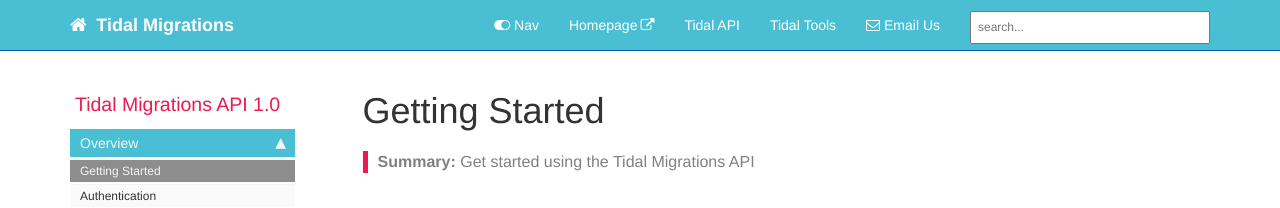
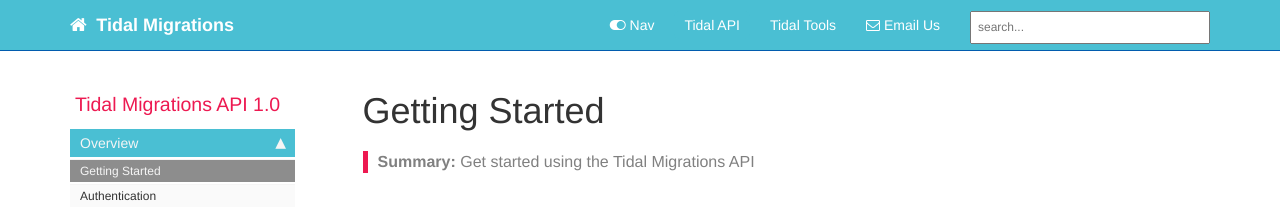
Before and after one commit to tidalmigrations/tidalmigrations.github.io, a Jekyll site: the page built from index.md, in a window 1280 px wide. Shown: the top 208 px of the page. Built offline with Jekyll 4.4.1, drawn with Linux system fonts in a browser that asks for light colours; nearby versions of some CDN libraries; comment, search, counter and statistics services are not loaded.

Commit message:
remove homepage from top nav

```diff
--- a/_data/topnav.yml
+++ b/_data/topnav.yml
@@ -3,8 +3,6 @@
 topnav:
 - title: Topnav
   items:
-    - title: Homepage
-      external_url: https://tidalmigrations.com
     - title: Tidal API
       url: /index.html
     - title: Tidal Tools
```
